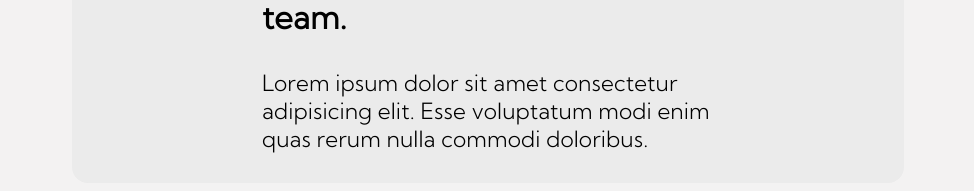
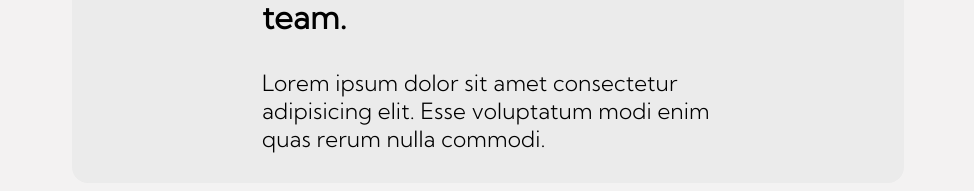
Before and after one commit to CasualGamer20/word2net.github.io, a plain HTML site: page index.html in a window 1280 px wide. Both pictures are taken after a click on the button "John Doe". Shown: the part 2864-3055 px from the top of the page, without its empty margins (152-1126 px from the left). Drawn offline with Linux system fonts and the light colour scheme.

Commit message:
Update index.html

```diff
--- a/index.html
+++ b/index.html
@@ -121,7 +121,7 @@
             </h3>
             <p>
               Lorem ipsum dolor sit amet consectetur adipisicing elit. Esse
-              voluptatum modi enim quas rerum nulla commodi doloribus.
+              voluptatum modi enim quas rerum nulla commodi.
             </p>
           </div>
           <div class="kontent_3 kontent">
```
